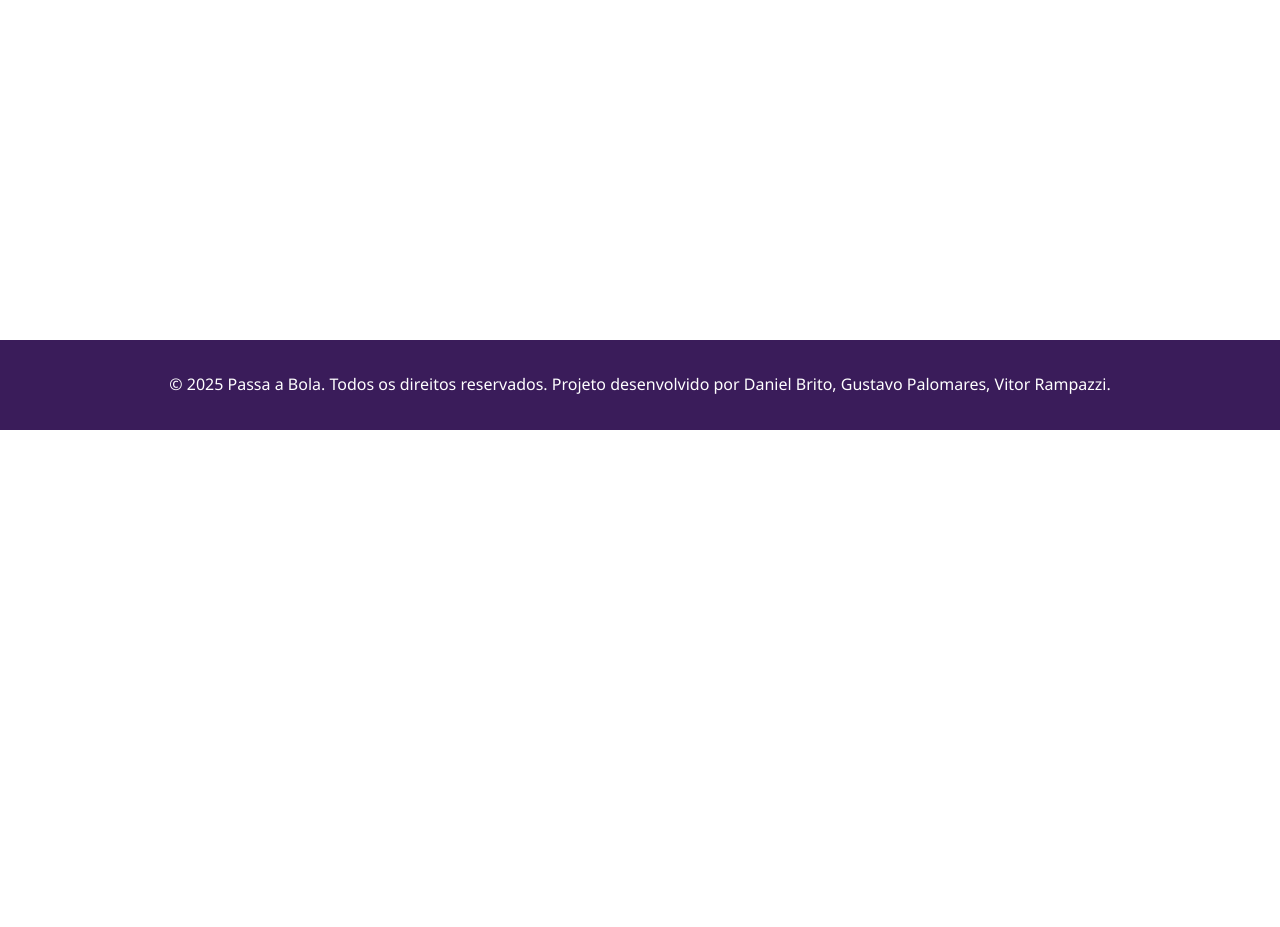
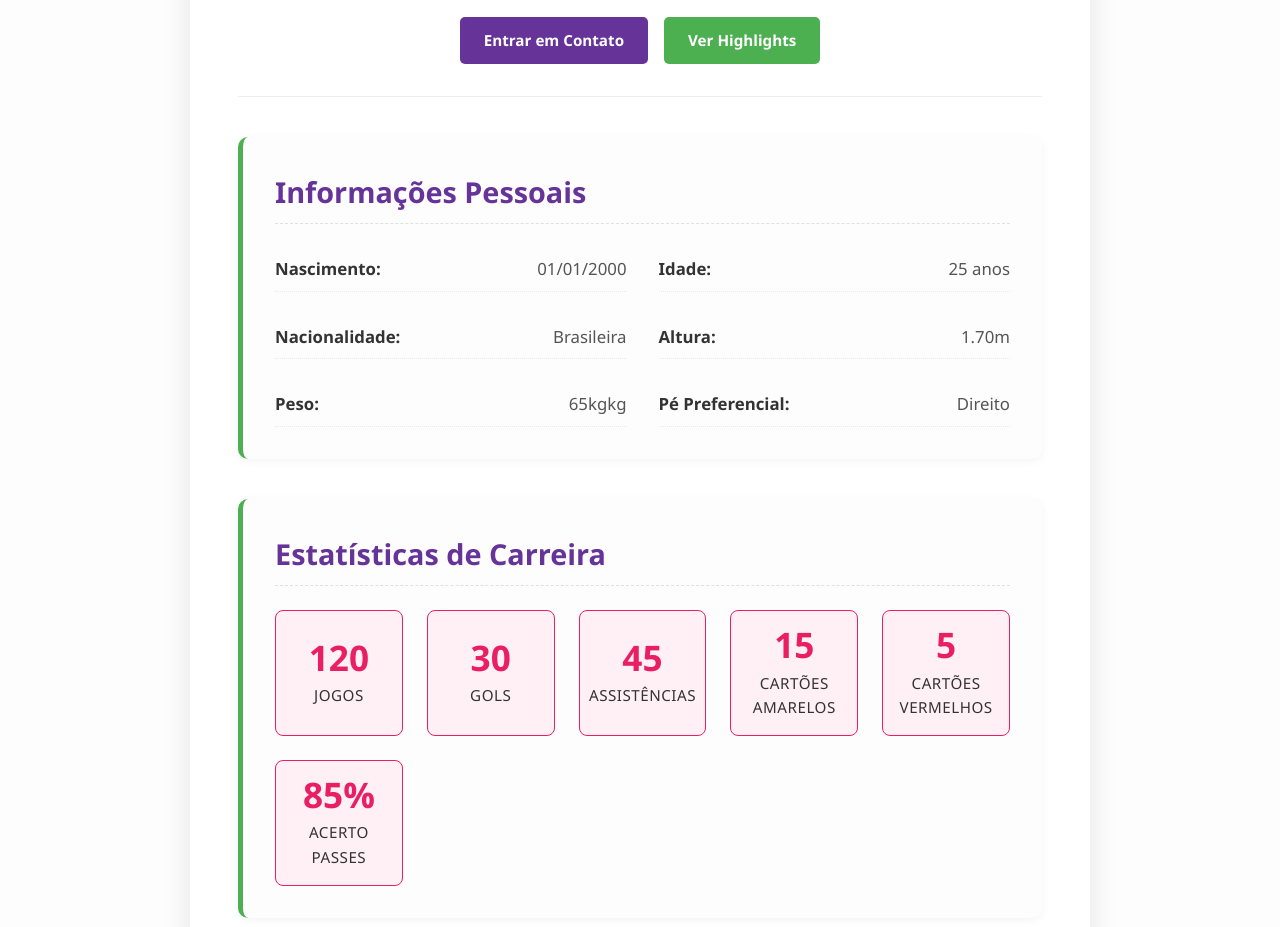
Before and after one commit to vitorrampazzi/Passa-a-bola, a Next.js app in the folder passa-a-bola/: page /jogadora/ana-carolina in a window 1280 px wide. Before the commit this address had no page. Shown: the part 460-1387 px from the top of the page. Before the commit the page ends 890 px from the top, so only its background shows below. Built offline with nearby package versions, Linux system fonts and the light colour scheme.

Commit message:
Filtro detalhado feito

```diff
--- a/passa-a-bola/app/buscar-talentos/page.js
+++ b/passa-a-bola/app/buscar-talentos/page.js
@@ -1,24 +1,14 @@
-"use client"; // Necessário para os filtros (useState)
+"use client";
 
 import { useState } from "react";
-import PlayerList from "../components/PlayerList"; // Importe sua lista de jogadoras
+import PlayerList from "../components/PlayerList";
 
 export default function BuscarTalentosPage() {
-  // Estados para controlar os filtros
-  // (A lógica de filtragem real precisaria ser adicionada ao PlayerList,
-  // mas por enquanto, os filtros são apenas visuais e controlados)
   const [searchTerm, setSearchTerm] = useState("");
   const [filterPosition, setFilterPosition] = useState("");
   const [filterAge, setFilterAge] = useState("");
 
-  const handleFilter = () => {
-    // Lógica para aplicar os filtros (ex:
-    // console.log(searchTerm, filterPosition, filterAge)
-    alert("Lógica de filtragem ainda não implementada.");
-  };
-
   return (
-    // Conteúdo do <main> do seu 'buscar_talentos.html'
     <main className="talents-main">
       <section className="section">
         <h2 className="buscar-talentos">Buscar Talentos</h2>
@@ -27,12 +17,11 @@ export default function BuscarTalentosPage() {
           para o seu time.
         </p>
 
-        {/* --- Barra de Filtros --- */}
         <div className="search-filter-bar">
           <input
             type="text"
             id="searchPlayer"
-            placeholder="Buscar por nome, posição, clube..."
+            placeholder="Buscar por nome..."
             value={searchTerm}
             onChange={(e) => setSearchTerm(e.target.value)}
           />
@@ -42,11 +31,12 @@ export default function BuscarTalentosPage() {
             onChange={(e) => setFilterPosition(e.target.value)}
           >
             <option value="">Todas as Posições</option>
+            <option value="Atacante">Atacante</option>
+            <option value="Atacante (Ponta)">Atacante (Ponta)</option>
+            <option value="Meio-Campo (Volante)">Meio-Campo (Volante)</option>
+            <option value="Zagueira">Zagueira</option>
+            <option value="Lateral Esquerda">Lateral Esquerda</option>
             <option value="Goleira">Goleira</option>
-            <option value="Zagueira">Zagueira</option>
-            <option value="Lateral">Lateral</option>
-            <option value="Meio-Campo">Meio-Campo</option>
-            <option value="Atacante">Atacante</option>
           </select>
           <select
             id="filterAge"
@@ -54,24 +44,19 @@ export default function BuscarTalentosPage() {
             onChange={(e) => setFilterAge(e.target.value)}
           >
             <option value="">Todas as Idades</option>
-            <option value="U17">Sub-17</option>
-            <option value="U20">Sub-20</option>
-            <option value="Senior">Sênior</option>
+            <option value="U23">Sub-23 (até 23 anos)</option>
+            <option value="24+">24+ anos</option>
           </select>
-          <button
-            className="btn btn-small btn-secondary"
-            onClick={handleFilter}
-          >
-            Aplicar Filtros
-          </button>
         </div>
 
-        {/* --- Lista de Jogadoras ---
-          Reutilizamos o componente, mas desta vez:
-          1. Sem a prop 'limit', para mostrar todas as jogadoras.
-          2. Passando a classe correta para a grid.
-        */}
-        <PlayerList gridClassName="player-cards-grid full-width-grid" />
+        <PlayerList
+          gridClassName="player-cards-grid full-width-grid"
+          filters={{
+            name: searchTerm,
+            position: filterPosition,
+            age: filterAge,
+          }}
+        />
       </section>
     </main>
   );
--- a/passa-a-bola/app/components/PlayerList.js
+++ b/passa-a-bola/app/components/PlayerList.js
@@ -2,31 +2,67 @@
 
 import Link from "next/link";
 import Image from "next/image";
-import { useState, useEffect } from "react";
+import { useState, useEffect, useMemo } from "react";
 
-export default function PlayerList({ limit, gridClassName }) {
-  const [players, setPlayers] = useState([]);
+export default function PlayerList({ limit, gridClassName, filters }) {
+  const [allPlayers, setAllPlayers] = useState([]);
 
   useEffect(() => {
     fetch('/api/jogadoras.json')
       .then((response) => response.json())
       .then((data) => {
-        const loadedPlayers = limit ? data.slice(0, limit) : data;
-        setPlayers(loadedPlayers);
+        setAllPlayers(data);
       })
       .catch((error) => console.error("Erro ao buscar jogadoras:", error));
-  }, [limit]);
+  }, []);
+
+  const filteredPlayers = useMemo(() => {
+    let playersToFilter = [...allPlayers];
+
+    if (filters) {
+      if (filters.name) {
+        playersToFilter = playersToFilter.filter((player) =>
+          player.name.toLowerCase().includes(filters.name.toLowerCase())
+        );
+      }
+      if (filters.position) {
+        playersToFilter = playersToFilter.filter(
+          (player) => player.position === filters.position
+        );
+      }
+      if (filters.age === "U23") {
+        playersToFilter = playersToFilter.filter(
+          (player) => player.info.idade <= 23
+        );
+      } else if (filters.age === "24+") {
+        playersToFilter = playersToFilter.filter(
+          (player) => player.info.idade >= 24
+        );
+      }
+    }
+
+    if (limit) {
+      playersToFilter = playersToFilter.slice(0, limit);
+    }
+
+    return playersToFilter;
+
+  }, [allPlayers, filters, limit]);
 
   const gridClass = gridClassName || "player-cards-grid";
 
-  if (players.length === 0) {
+  if (allPlayers.length === 0) {
     return <p>Carregando jogadoras...</p>;
+  }
+
+  if (filteredPlayers.length === 0) {
+    return <p>Nenhuma jogadora encontrada com esses filtros.</p>;
   }
 
   return (
     <div className={gridClass}>
-      {players.map((player, index) => (
-        <div className="player-card" key={index}>
+      {filteredPlayers.map((player) => (
+        <div className="player-card" key={player.id}>
           <Image
             src={player.photo}
             alt={`Foto de ${player.name}`}
@@ -36,10 +72,13 @@ export default function PlayerList({ limit, gridClassName }) {
           />
           <h3>{player.name}</h3>
           <p className="player-card-position">
-            {player.position} - {player.age} anos
+            {player.position} - {player.info.idade} anos
           </p>
           <div className="player-card-actions">
-            <Link href={player.profileLink} className="btn btn-small btn-secondary">
+            <Link
+              href={`/jogadora/${player.id}`}
+              className="btn btn-small btn-secondary"
+            >
               Ver Perfil
             </Link>
           </div>
--- a/passa-a-bola/app/jogadora/page.js
+++ b/passa-a-bola/app/jogadora/[id]/page.js
@@ -1,27 +1,49 @@
-// Esta página é (principalmente) estática, mas usaremos 'Image' do Next.js
+"use client";
+
+import { useState, useEffect } from "react";
+import { useParams } from "next/navigation";
 import Image from "next/image";
 
-export default function JogadoraPage() {
+export default function JogadoraDinamicaPage() {
+  const { id } = useParams();
+  const [player, setPlayer] = useState(null);
+
+  useEffect(() => {
+    if (id) {
+      fetch('/api/jogadoras.json')
+        .then((res) => res.json())
+        .then((data) => {
+          const foundPlayer = data.find((p) => p.id === id);
+          setPlayer(foundPlayer);
+        });
+    }
+  }, [id]);
+
+  if (!player) {
+    return (
+      <main className="content-entering">
+        <section className="section player-profile-section">
+          <p>Carregando perfil da jogadora...</p>
+        </section>
+      </main>
+    );
+  }
+
   return (
-    // Conteúdo do <main> do seu 'jogadora.html'
-    // Lembre-se: 'class' vira 'className'
     <main className="content-entering">
       <section className="section player-profile-section">
         <div className="player-profile-container">
           <div className="player-profile-header">
-            {/* O 'img' normal vira 'Image' do Next.js.
-              Lembre-se que 'mulher2.jpg' deve estar em 'public/img/mulher2.jpg'
-            */}
             <Image
-              src="/img/mulher2.jpg"
-              alt="Foto de Anna Carolina"
+              src={player.photo}
+              alt={`Foto de ${player.name}`}
               className="player-profile-image"
               width={180}
               height={180}
             />
             <div className="player-header-info">
-              <h1>Anna Carolina</h1>
-              <p className="player-position">Meio-campo (Volante)</p>
+              <h1>{player.name}</h1>
+              <p className="player-position">{player.position}</p>
               <div className="player-profile-actions">
                 <a href="#" className="btn btn-secondary btn-small">
                   Entrar em Contato
@@ -38,22 +60,22 @@ export default function JogadoraPage() {
               <h3>Informações Pessoais</h3>
               <div className="info-grid">
                 <div className="info-item">
-                  <span>Nascimento:</span> <span>01/01/2000</span>
+                  <span>Nascimento:</span> <span>{player.info.nascimento}</span>
                 </div>
                 <div className="info-item">
-                  <span>Idade:</span> <span>24 anos</span>
+                  <span>Idade:</span> <span>{player.info.idade} anos</span>
                 </div>
                 <div className="info-item">
-                  <span>Nacionalidade:</span> <span>Brasileira</span>
+                  <span>Nacionalidade:</span> <span>{player.info.nacionalidade}</span>
                 </div>
                 <div className="info-item">
-                  <span>Altura:</span> <span>1.70m</span>
+                  <span>Altura:</span> <span>{player.info.altura}</span>
                 </div>
                 <div className="info-item">
-                  <span>Peso:</span> <span>65kg</span>
+                  <span>Peso:</span> <span>{player.info.peso}kg</span>
                 </div>
                 <div className="info-item">
-                  <span>Pé Preferencial:</span> <span>Direito</span>
+                  <span>Pé Preferencial:</span> <span>{player.info.pe}</span>
                 </div>
               </div>
             </div>
@@ -62,27 +84,27 @@ export default function JogadoraPage() {
               <h3>Estatísticas de Carreira</h3>
               <div className="stats-grid">
                 <div className="stat-item">
-                  <span className="stat-value">120</span>
+                  <span className="stat-value">{player.stats.jogos}</span>
                   <span className="stat-label">Jogos</span>
                 </div>
                 <div className="stat-item">
-                  <span className="stat-value">30</span>
+                  <span className="stat-value">{player.stats.gols}</span>
                   <span className="stat-label">Gols</span>
                 </div>
                 <div className="stat-item">
-                  <span className="stat-value">45</span>
+                  <span className="stat-value">{player.stats.assistencias}</span>
                   <span className="stat-label">Assistências</span>
                 </div>
                 <div className="stat-item">
-                  <span className="stat-value">15</span>
+                  <span className="stat-value">{player.stats.amarelos}</span>
                   <span className="stat-label">Cartões Amarelos</span>
                 </div>
                 <div className="stat-item">
-                  <span className="stat-value">5</span>
+                  <span className="stat-value">{player.stats.vermelhos}</span>
                   <span className="stat-label">Cartões Vermelhos</span>
                 </div>
                 <div className="stat-item">
-                  <span className="stat-value">85%</span>
+                  <span className="stat-value">{player.stats.passes}</span>
                   <span className="stat-label">Acerto Passes</span>
                 </div>
               </div>
@@ -90,53 +112,27 @@ export default function JogadoraPage() {
 
             <div className="details-block description-block">
               <h3>Sobre a Jogadora</h3>
-              <p>
-                Anna Carolina é uma meio-campista versátil e com excelente visão
-                de jogo. Capaz de atuar tanto na proteção da defesa quanto na
-                criação de jogadas ofensivas, destaca-se pela sua técnica
-                apurada, passes precisos e forte marcação. Sua liderança em
-                campo e dedicação nos treinos a tornam uma peça fundamental em
-                qualquer equipe.
-              </p>
+              <p>{player.bio}</p>
             </div>
 
             <div className="details-block social-media-block">
               <h3>Contato e Redes Sociais</h3>
               <div className="social-links">
-                {/* Estes ícones 'i' vão funcionar por causa do
-                  link que adicionamos no 'layout.jsx'
-                */}
-                <a
-                  href="#"
-                  className="social-icon facebook"
-                  aria-label="Facebook"
-                >
+                <a href="#" className="social-icon facebook" aria-label="Facebook">
                   <i className="fab fa-facebook-f"></i>
                 </a>
-                <a
-                  href="#"
-                  className="social-icon instagram"
-                  aria-label="Instagram"
-                >
-                  <i className="fab fa-instagram"></i>
+                <a href="#" className="social-icon instagram" aria-label="Instagram">
+                  <i className="fab fa.fa-instagram"></i>
                 </a>
-                <a
-                  href="#"
-                  className="social-icon twitter"
-                  aria-label="Twitter"
-                >
+                <a href="#" className="social-icon twitter" aria-label="Twitter">
                   <i className="fab fa-twitter"></i>
                 </a>
-                <a
-                  href="#"
-                  className="social-icon linkedin"
-                  aria-label="LinkedIn"
-                >
+                <a href="#" className="social-icon linkedin" aria-label="LinkedIn">
                   <i className="fab fa-linkedin-in"></i>
                 </a>
               </div>
-              <p>Email: annacarolina@example.com</p>
-              <p>Telefone: +55 (XX) XXXXX-XXXX</p>
+              <p>Email: {player.contact.email}</p>
+              <p>Telefone: {player.contact.phone}</p>
             </div>
           </div>
         </div>
--- a/passa-a-bola/app/page.js
+++ b/passa-a-bola/app/page.js
@@ -50,7 +50,7 @@ export default function Home() {
         <h2>Jogadoras em Destaque</h2>
         <p>Conheça algumas das jogadoras que já estão no Passa a Bola.</p>
 
-        <PlayerList limit={3} />
+        <PlayerList limit={6} />
 
         <Link
           href="/buscar-talentos"
--- a/passa-a-bola/public/api/jogadoras.json
+++ b/passa-a-bola/public/api/jogadoras.json
@@ -1,44 +1,164 @@
 [
   {
+    "id": "maria-silva",
     "name": "Maria Silva",
     "position": "Atacante",
-    "age": 20,
     "photo": "/img/mulher1.jpg",
-    "profileLink": "/jogadora"
+    "info": {
+      "nascimento": "15/03/2003",
+      "idade": 22,
+      "nacionalidade": "Brasileira",
+      "altura": "1.68m",
+      "peso": "62kg",
+      "pe": "Direito"
+    },
+    "stats": {
+      "jogos": 80,
+      "gols": 45,
+      "assistencias": 20,
+      "amarelos": 5,
+      "vermelhos": 0,
+      "passes": "82%"
+    },
+    "bio": "Maria Silva é uma atacante veloz com um faro de gol incomparável. Conhecida por sua habilidade de drible e finalização precisa, ela é um terror para as defesas adversárias.",
+    "contact": {
+      "email": "maria.silva@gmail.com",
+      "phone": "+55 (11) 98765-4321"
+    }
   },
   {
+    "id": "ana-carolina",
     "name": "Ana Carolina Silva",
-    "position": "Meio-Campo",
-    "age": 22,
+    "position": "Meio-Campo (Volante)",
     "photo": "/img/mulher2.jpg",
-    "profileLink": "/jogadora"
+    "info": {
+      "nascimento": "01/01/2000",
+      "idade": 25,
+      "nacionalidade": "Brasileira",
+      "altura": "1.70m",
+      "peso": "65kg",
+      "pe": "Direito"
+    },
+    "stats": {
+      "jogos": 120,
+      "gols": 30,
+      "assistencias": 45,
+      "amarelos": 15,
+      "vermelhos": 5,
+      "passes": "85%"
+    },
+    "bio": "Ana Carolina é uma meio-campista versátil e com excelente visão de jogo. Capaz de atuar tanto na proteção da defesa quanto na criação de jogadas ofensivas, destaca-se pela sua técnica apurada.",
+    "contact": {
+      "email": "ana.carolina@gmail.com",
+      "phone": "+55 (21) 91234-5678"
+    }
   },
   {
+    "id": "beatriz-costa",
     "name": "Beatriz Costa",
     "position": "Zagueira",
-    "age": 19,
     "photo": "/img/mulher3.jpg",
-    "profileLink": "/jogadora"
+    "info": {
+      "nascimento": "22/07/2004",
+      "idade": 21,
+      "nacionalidade": "Brasileira",
+      "altura": "1.75m",
+      "peso": "68kg",
+      "pe": "Direito"
+    },
+    "stats": {
+      "jogos": 95,
+      "gols": 10,
+      "assistencias": 5,
+      "amarelos": 8,
+      "vermelhos": 1,
+      "passes": "88%"
+    },
+    "bio": "Beatriz Costa é uma zagueira sólida, com excelente tempo de bola e força no jogo aéreo. Sua capacidade de antecipação e liderança na defesa a tornam uma jogadora fundamental.",
+    "contact": {
+      "email": "bia.costa@example.com",
+      "phone": "+55 (31) 99887-7665"
+    }
   },
   {
+    "id": "carla-oliveira",
     "name": "Carla Oliveira",
     "position": "Goleira",
-    "age": 25,
     "photo": "/img/mulher4.jpg",
-    "profileLink": "/jogadora"
+    "info": {
+      "nascimento": "10/11/1999",
+      "idade": 26,
+      "nacionalidade": "Brasileira",
+      "altura": "1.78m",
+      "peso": "70kg",
+      "pe": "Direito"
+    },
+    "stats": {
+      "jogos": 110,
+      "gols": 0,
+      "assistencias": 1,
+      "amarelos": 2,
+      "vermelhos": 0,
+      "passes": "75%"
+    },
+    "bio": "Carla Oliveira é uma goleira ágil e com reflexos impressionantes. Segura debaixo das traves, ela é conhecida por sua excelente saída do gol e habilidade de liderar a linha defensiva.",
+    "contact": {
+      "email": "carla.oliveira@gmail.com",
+      "phone": "+55 (11) 98877-1234"
+    }
   },
   {
+    "id": "daniela-pereira",
     "name": "Daniela Pereira",
     "position": "Lateral Esquerda",
-    "age": 21,
     "photo": "/img/mulher5.jpeg",
-    "profileLink": "/jogadora"
+    "info": {
+      "nascimento": "14/05/2002",
+      "idade": 23,
+      "nacionalidade": "Brasileira",
+      "altura": "1.65m",
+      "peso": "60kg",
+      "pe": "Esquerdo"
+    },
+    "stats": {
+      "jogos": 105,
+      "gols": 15,
+      "assistencias": 30,
+      "amarelos": 12,
+      "vermelhos": 2,
+      "passes": "84%"
+    },
+    "bio": "Daniela Pereira é uma lateral esquerda moderna, com grande capacidade de apoio ao ataque e cruzamentos precisos. Sua velocidade e resistência permitem que ela cubra todo o corredor.",
+    "contact": {
+      "email": "dani.pereira@gmail.com",
+      "phone": "+55 (21) 97654-3210"
+    }
   },
   {
+    "id": "fernanda-lima",
     "name": "Fernanda Lima",
-    "position": "Atacante",
-    "age": 18,
+    "position": "Atacante (Ponta)",
     "photo": "/img/mulher6.jpeg",
-    "profileLink": "/jogadora"
+    "info": {
+      "nascimento": "30/09/2005",
+      "idade": 20,
+      "nacionalidade": "Brasileira",
+      "altura": "1.72m",
+      "peso": "64kg",
+      "pe": "Direito"
+    },
+    "stats": {
+      "jogos": 70,
+      "gols": 35,
+      "assistencias": 22,
+      "amarelos": 3,
+      "vermelhos": 0,
+      "passes": "80%"
+    },
+    "bio": "Fernanda Lima é uma ponta habilidosa e imprevisível. Com um drible curto e rápido, ela é especialista em jogadas de 'um contra um' e tem uma finalização potente de média distância.",
+    "contact": {
+      "email": "fe.lima@gmail.com",
+      "phone": "+55 (19) 99123-4567"
+    }
   }
 ]
```
